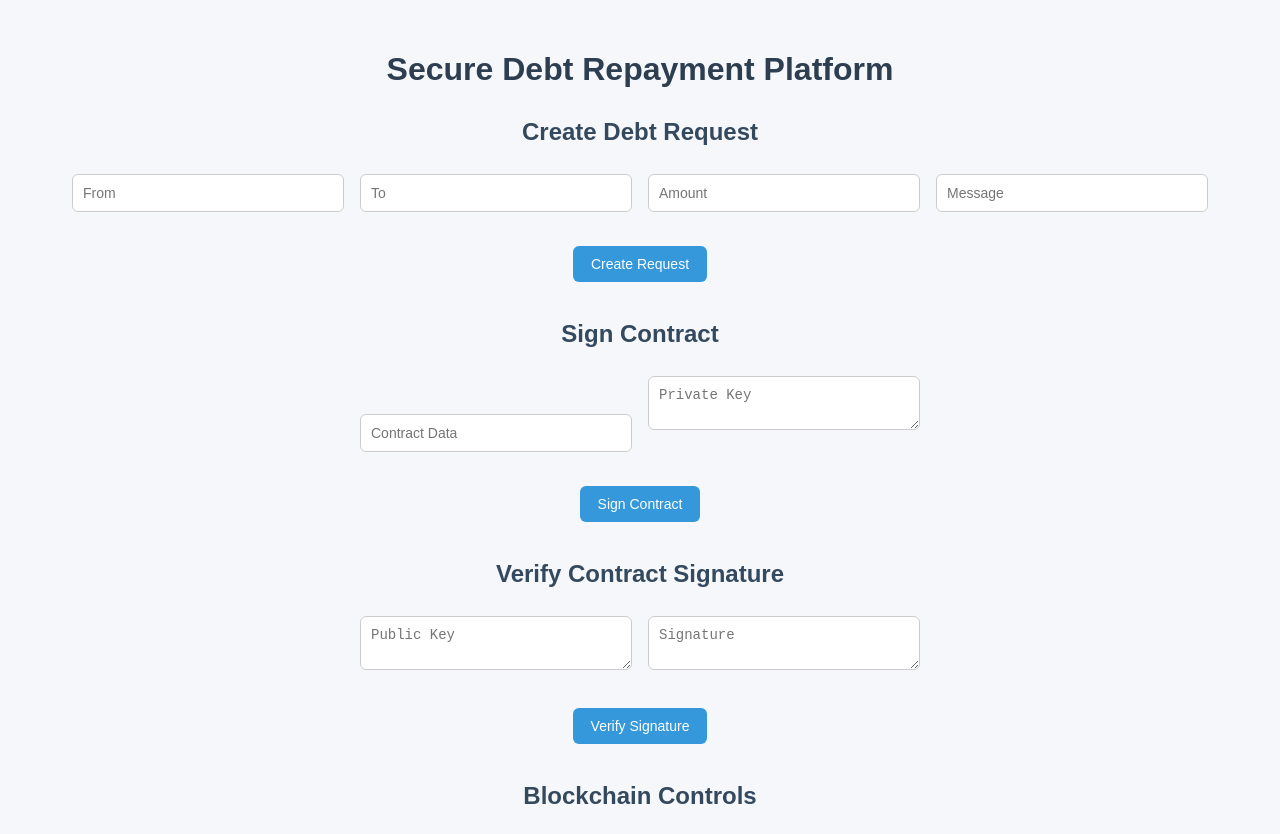
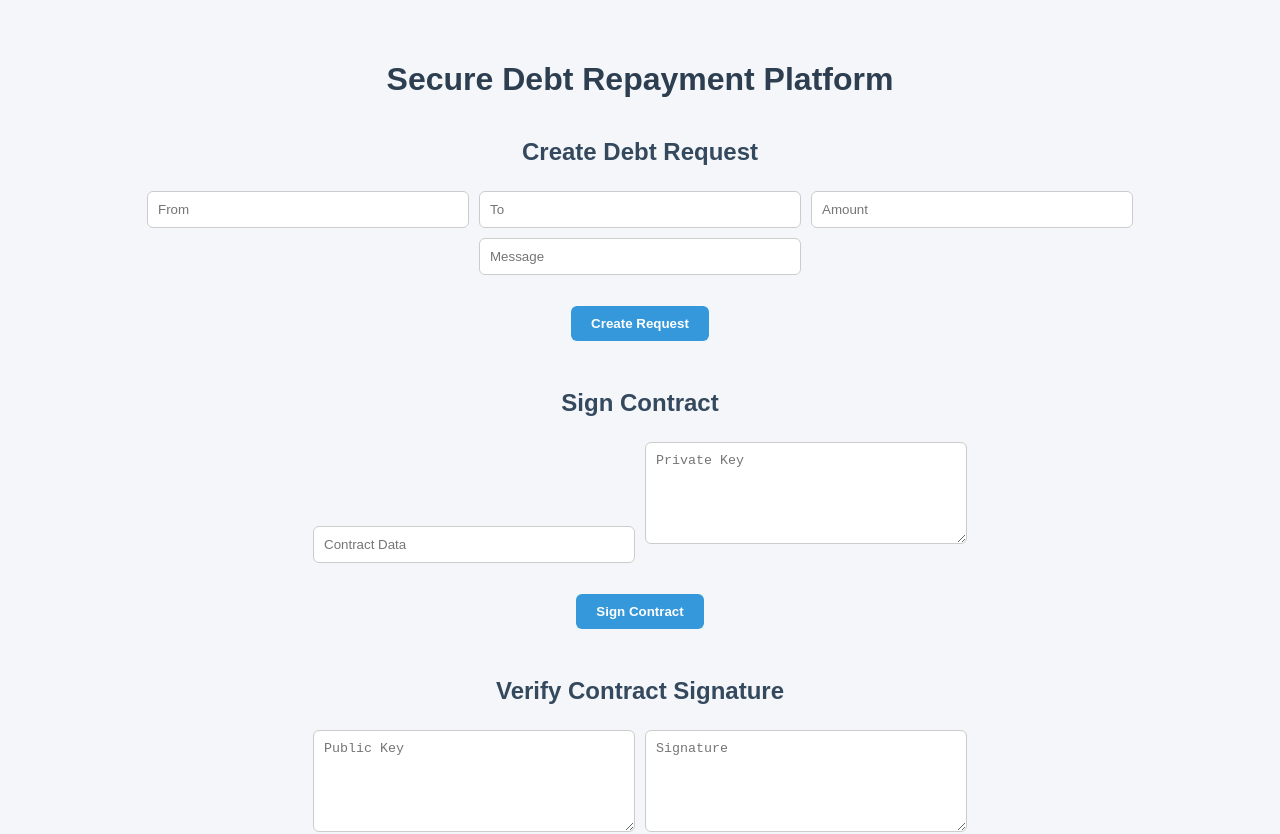
Before and after one commit to harsh666666/secure-debt-platform, a React (Create React App) app in the folder frontend/: page / in a window 1280 px wide. Shown: the top 834 px of the page. Built offline with nearby package versions, Linux system fonts and the light colour scheme.

Commit message:
Improved UI styling for dashboard

```diff
--- a/frontend/src/App.css
+++ b/frontend/src/App.css
@@ -1,80 +1,59 @@
-/* Global Page Style */
-
 body {
+  margin: 0;
   font-family: Arial, Helvetica, sans-serif;
-  background-color: #f5f7fb;
-  margin: 0;
-  padding: 0;
+  background: #f4f6f9;
 }
-
-/* Main App Container */
 
 .App {
   text-align: center;
-  padding: 30px;
+  padding: 40px;
 }
-
-/* Headings */
 
 h1 {
   color: #2c3e50;
 }
 
 h2 {
-  margin-top: 30px;
+  margin-top: 40px;
   color: #34495e;
 }
-
-/* Input Fields */
-
 input, textarea {
-  width: 250px;
+  width: 300px;
   padding: 10px;
-  margin: 8px;
+  margin: 5px;
   border-radius: 6px;
   border: 1px solid #ccc;
-  font-size: 14px;
 }
 
-/* Buttons */
+textarea {
+  height: 80px;
+}
 
 button {
-  padding: 10px 18px;
+  padding: 10px 20px;
   margin: 8px;
   border: none;
   border-radius: 6px;
-  background-color: #3498db;
+  background: #3498db;
   color: white;
-  font-size: 14px;
+  font-weight: bold;
   cursor: pointer;
-  transition: 0.2s;
 }
 
 button:hover {
-  background-color: #2980b9;
+  background: #2980b9;
 }
-
-/* Blockchain Block Cards */
 
 .block {
   background: white;
-  border-radius: 10px;
-  padding: 15px;
-  margin: 15px auto;
+  margin: 20px auto;
+  padding: 20px;
   width: 70%;
+   border-radius: 10px;
   box-shadow: 0px 4px 10px rgba(0,0,0,0.1);
   text-align: left;
 }
 
-/* Blockchain Text */
-
 .block p {
-  font-size: 14px;
-  word-wrap: break-word;
+  margin: 6px 0;
 }
-
-/* Status Message */
-
-p {
-  font-weight: bold;
-}
```
